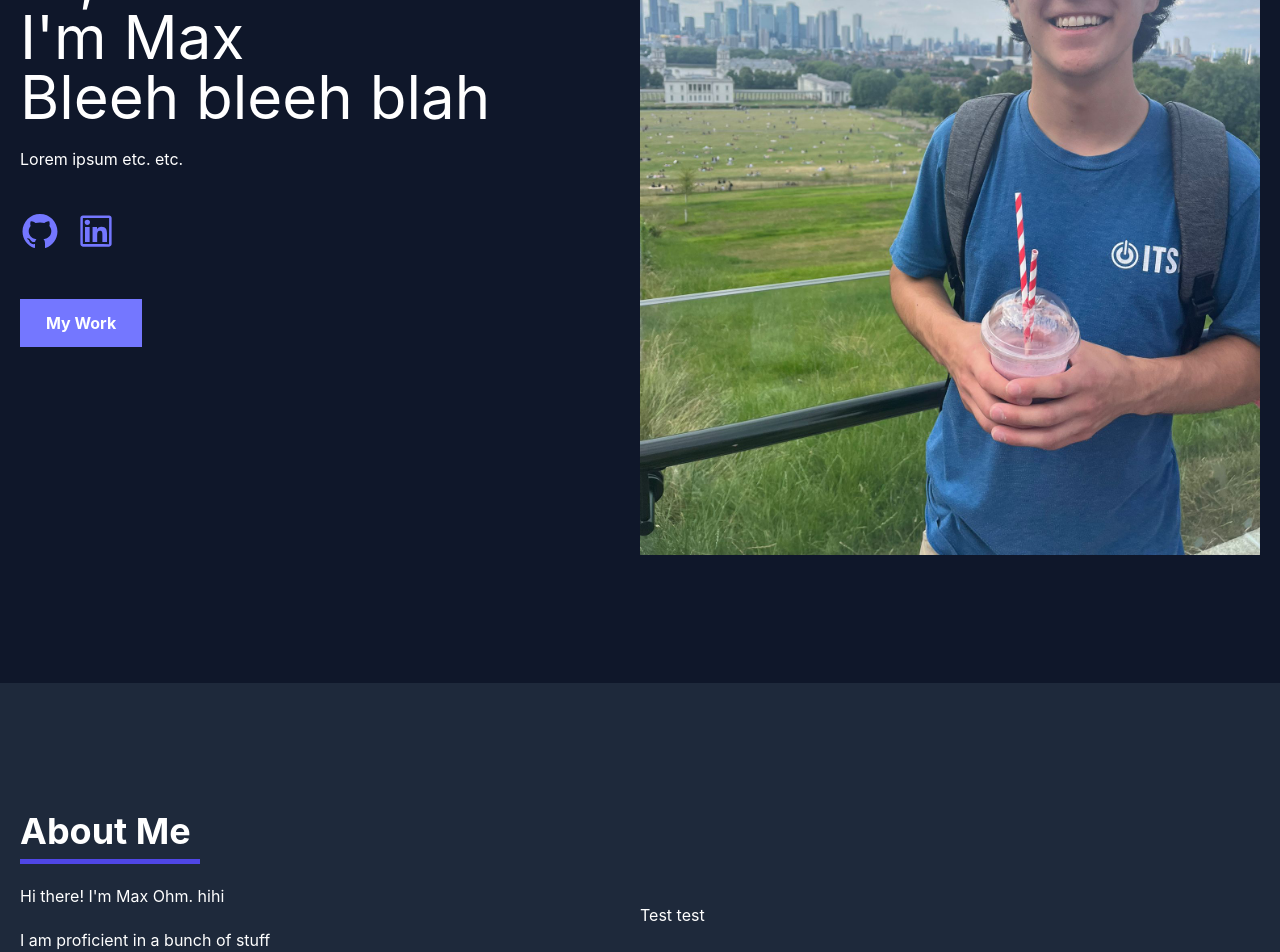
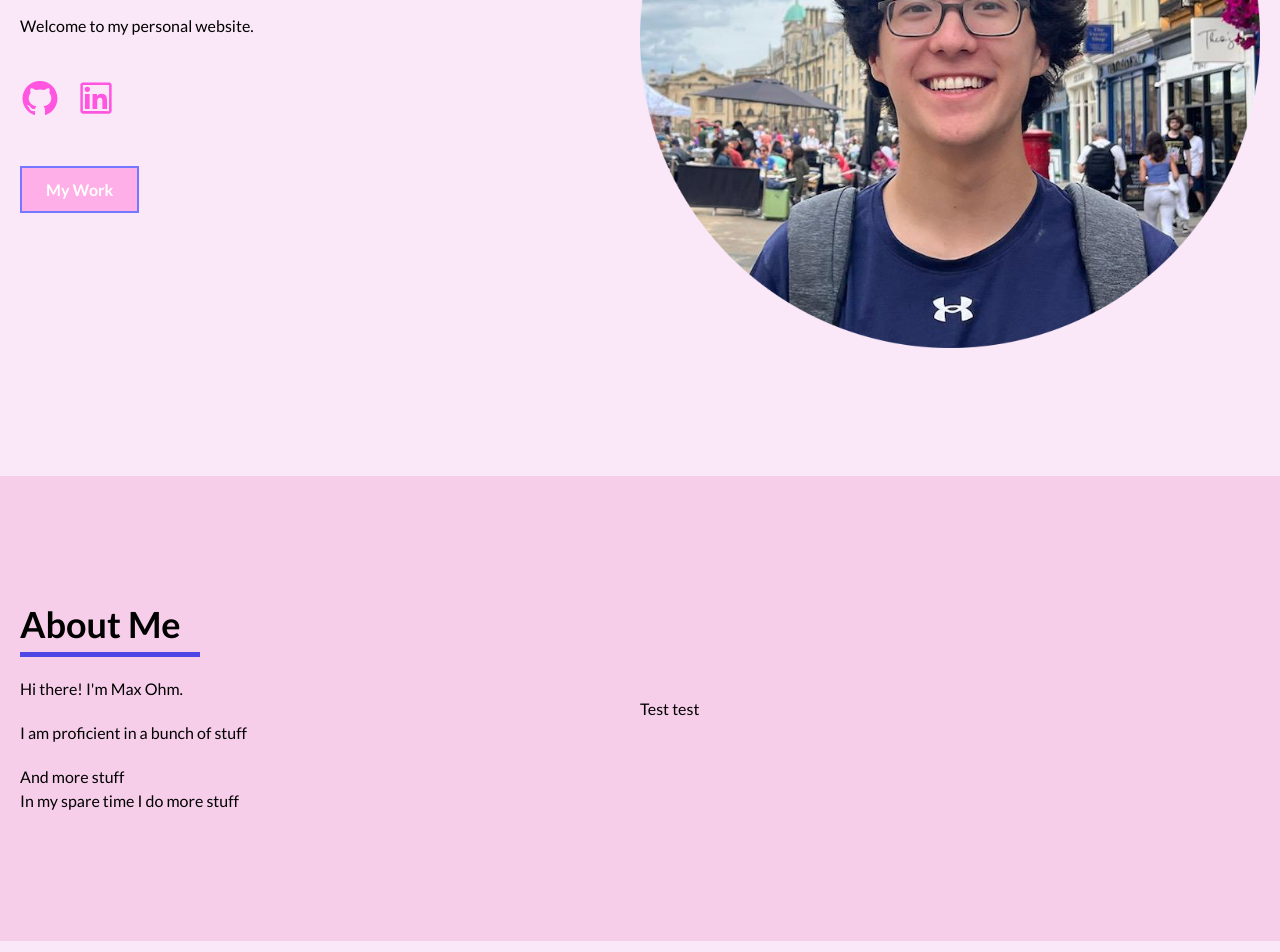
Before and after one commit to Maxohm491/Maxohm491.github.io, a React (Create React App) app: page / in a window 1280 px wide. Shown: the part 400-1352 px from the top of the page. Built offline with nearby package versions, Linux system fonts and the light colour scheme.

Commit message:
UI stuff

```diff
--- a/public/index.html
+++ b/public/index.html
@@ -3,6 +3,7 @@
   <head>
     <meta charset="utf-8" />
     <link rel="icon" href="%PUBLIC_URL%/favicon.ico" />
+    <link href="https://fonts.googleapis.com/css2?family=Lato:wght@400;700&family=Playfair+Display:wght@400;700&display=swap" rel="stylesheet">
     <meta name="viewport" content="width=device-width, initial-scale=1" />
     <meta name="theme-color" content="#000000" />
     <meta
--- a/src/components/About.tsx
+++ b/src/components/About.tsx
@@ -2,7 +2,7 @@ import React from "react";
 
 const About = () => {
     return (
-        <section className="bg-secondary text-white px-5 py-32" id="about">
+        <section className="bg-secondary text-black px-5 py-32" id="about">
             <div className="container mx-auto grid grid-cols-1 md:grid-cols-2 items-center justify-between">
                 <div className="about-info">
                     <h2 className="text-4xl font-bold mb-5 border-b-[5px] w-[180px] border-indigo-600 pb-2">
@@ -10,7 +10,7 @@ const About = () => {
                     </h2>
 
                     <p className="pb-5">
-                        Hi there! I'm Max Ohm. hihi
+                        Hi there! I'm Max Ohm.
                     </p>
                     <p className="pb-5">
                         I am proficient in  a bunch of stuff
--- a/src/components/Header.tsx
+++ b/src/components/Header.tsx
@@ -8,7 +8,7 @@ const Header = () => {
     const handleToggle = () => setToggle(!toggle);
 
     return (
-        <header className="flex justify-between px-5 py-2 bg-primary text-white fixed w-full z-10">
+        <header className="flex justify-between px-5 py-2 bg-secondary text-white fixed w-full z-10">
             <a href="/" className="logo text-2xl font-bold text-accent">
                 Max Ohm
             </a>
--- a/src/components/Hero.tsx
+++ b/src/components/Hero.tsx
@@ -1,5 +1,5 @@
 import React from "react";
-import HeroImg from "../assets/me.jpg";
+import pfp from "../assets/circle.png";
 
 import {
     AiOutlineGithub,
@@ -8,30 +8,29 @@ import {
 
 const Hero = () => {
     return (
-        <section className="bg-primary px-5 text-white py-32">
+        <section className="bg-primary px-5 text-black py-32">
             <div className="container mx-auto grid md:grid-cols-2 items-center justify-center md:justify-between">
                 <div className="pb-5 md:pb-0">
                     <h1 className="text-4xl lg:text-6xl">
                         Hi, <br />I'm Max <br />
-                        Bleeh bleeh blah
                     </h1>
 
                     <p className="py-5">
-                        Lorem ipsum etc. etc.
+                        Welcome to my personal website.
                     </p>
 
                     <div className="flex py-5 ">
                         <a
                             href="https://github.com/Maxohm491"
                             target="_blank"
-                            className="pr-4 inline-block text-accent hover:text-white"
+                            className="pr-4 inline-block text-accent hover:text-black"
                         >
                             {" "}
                             <AiOutlineGithub size={40} />{" "}
                         </a>
                         <a
                             href="https://www.maxohm.com/"
-                            className="pr-4 inline-block text-accent hover:text-white"
+                            className="pr-4 inline-block text-accent hover:text-black"
                         >
                             {" "}
                             <AiOutlineLinkedin size={40} />{" "}
@@ -50,7 +49,7 @@ const Hero = () => {
 
                 <div className="hero-img">
                     <img
-                        src={HeroImg}
+                        src={pfp}
                         alt="Me!"
                         className="ml-auto"
                     />
--- a/src/components/Projects.tsx
+++ b/src/components/Projects.tsx
@@ -37,7 +37,7 @@ const Projects = () => {
     ];
 
     return (
-        <section className="bg-primary text-white px-5 py-32" id="projects">
+        <section className="bg-primary text-black px-5 py-32" id="projects">
             <div className="container mx-auto grid md:grid-cols-2 items-center md:justify-between">
                 <div className="about-info mb-5">
                     <h2 className="text-4xl font-bold mb-5 border-b-[5px] w-[180px] border-indigo-600 pb-2">
@@ -58,7 +58,7 @@ const Projects = () => {
                         <div className="relative flex justify-center items-center" key={i}>
                             <img src={project.img} alt={project.title} />
                             <div className="flex absolute left-0 right-0 top-0 bottom-0 mx-auto bg-primary opacity-0 duration-500 justify-center flex-col hover:opacity-95 ">
-                                <p className="py-5 text-center font-bold px-2 text-white">
+                                <p className="py-5 text-center font-bold px-2 text-black">
                                     {project.desc}
                                 </p>
 
@@ -66,7 +66,7 @@ const Projects = () => {
                                     <a
                                         href={project.link}
                                         target="_blank"
-                                        className="bg-accent border-2 border-[#7477FF] text-white px-5 py-2 hover:bg-transparent font-bold duration-250"
+                                        className="bg-accent border-2 border-[#7477FF] text-black px-5 py-2 hover:bg-transparent font-bold duration-250"
                                     >
                                         {project.link_name}
                                     </a>
--- a/src/index.css
+++ b/src/index.css
@@ -2,13 +2,16 @@
 @tailwind components;
 @tailwind utilities;
 
-body {
+/* body {
   margin: 0;
-  font-family: -apple-system, BlinkMacSystemFont, 'Segoe UI', 'Roboto', 'Oxygen',
-    'Ubuntu', 'Cantarell', 'Fira Sans', 'Droid Sans', 'Helvetica Neue',
+  font-family: 'Courier New', -apple-system, BlinkMacSystemFont, 'Segoe UI', 'Roboto', 'Oxygen',
+     'Cantarell', 'Fira Sans', 'Droid Sans', 'Helvetica Neue',
     sans-serif;
   -webkit-font-smoothing: antialiased;
   -moz-osx-font-smoothing: grayscale;
+} */
+body {
+  @apply font-sans;
 }
 
 code {
@@ -17,7 +20,7 @@ code {
 }
 
 /* color */
-.bg-primary {
+/* .bg-primary {
   background: #0F172A;
 }
 
@@ -31,6 +34,21 @@ code {
 
 .text-accent {
   color: #7477FF;
+}  */
+.bg-primary {
+  background: #fae7f8;
+}
+
+.bg-secondary {
+  background: #f7ceea;
+}
+
+.bg-accent {
+  background: #ffafe7;
+}
+
+.text-accent {
+  color: #ff55e0;
 }
 
 .mobile-nav {
@@ -41,6 +59,10 @@ nav li a {
   @apply px-4 py-5 text-lg;
 }
 
+/* .custom-position {
+  object-position: 60% -3px;
+} */
+
 nav li a:hover {
   color: #7477FF;
 }
--- a/tailwind.config.js
+++ b/tailwind.config.js
@@ -4,7 +4,8 @@ module.exports = {
   theme: {
     extend: {
       fontFamily: {
-        sans: ['Roboto', 'sans - serif'],
+        sans: ['Lato', 'sans-serif'],
+        serif: ['Playfair Display', 'serif'],
       },
     },
   },
```
Also changed, not shown: src/assets/circle.png (added), src/assets/me.jpg.
